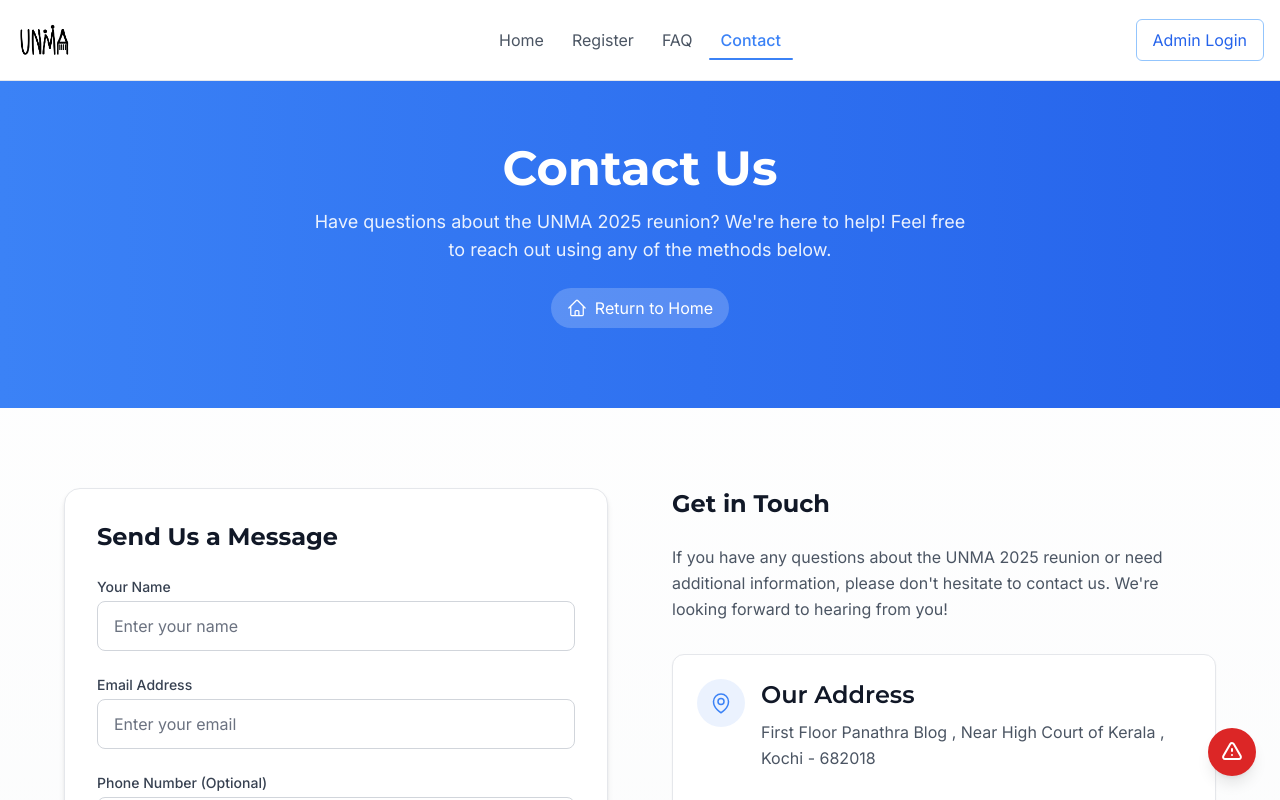
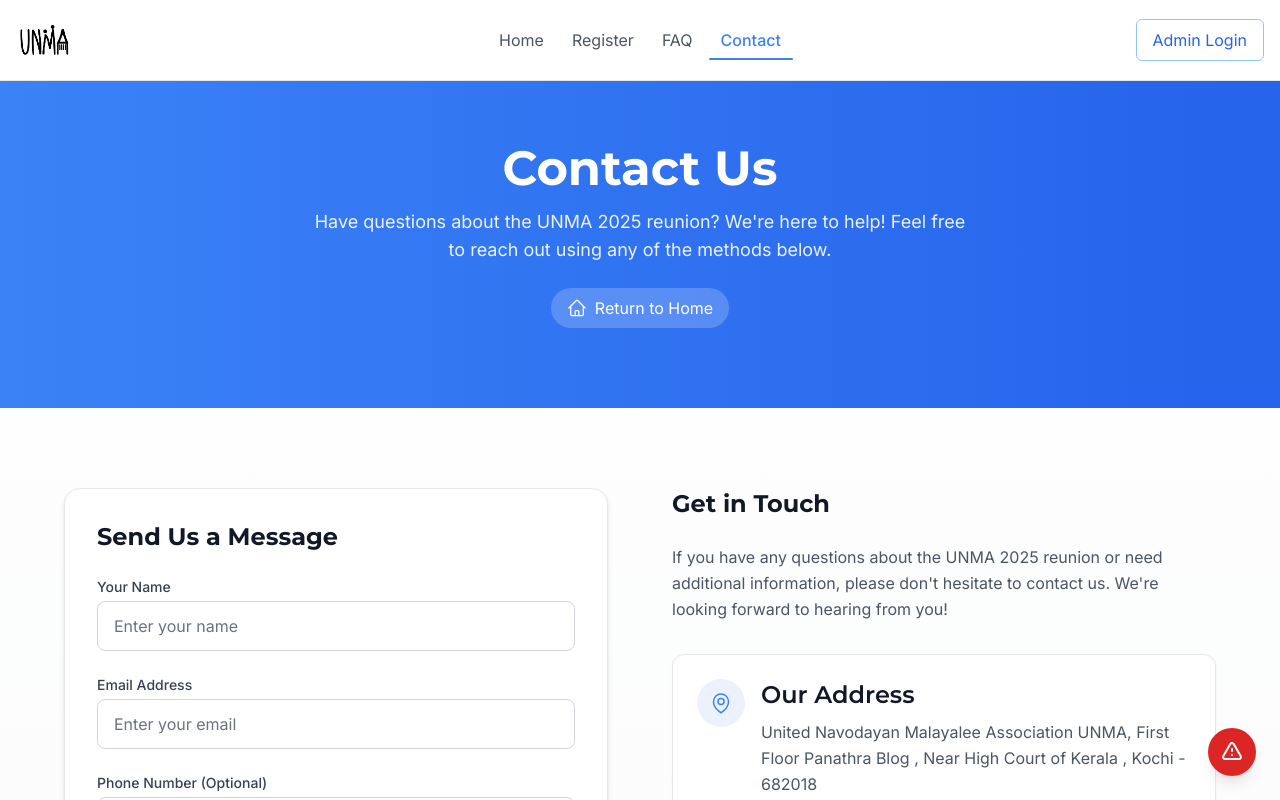
Before and after one commit to Ashin-Amanulla/unmar2025-registration, a React (Vite) app: page /contact in a window 1280 px wide. Shown: the top 800 px of the page. Built offline with nearby package versions, Linux system fonts and the light colour scheme; no server answers; what i18n-iso-countries would draw is missing.

Commit message:
Update Contact.jsx

```diff
--- a/src/pages/Contact.jsx
+++ b/src/pages/Contact.jsx
@@ -240,6 +240,7 @@ const Contact = () => {
                         Our Address
                       </h3>
                       <p className="text-gray-600 mt-1">
+                        United Navodayan Malayalee Association UNMA,
                         First Floor Panathra Blog , Near High Court of Kerala ,
                         Kochi - 682018
                       </p>
```
